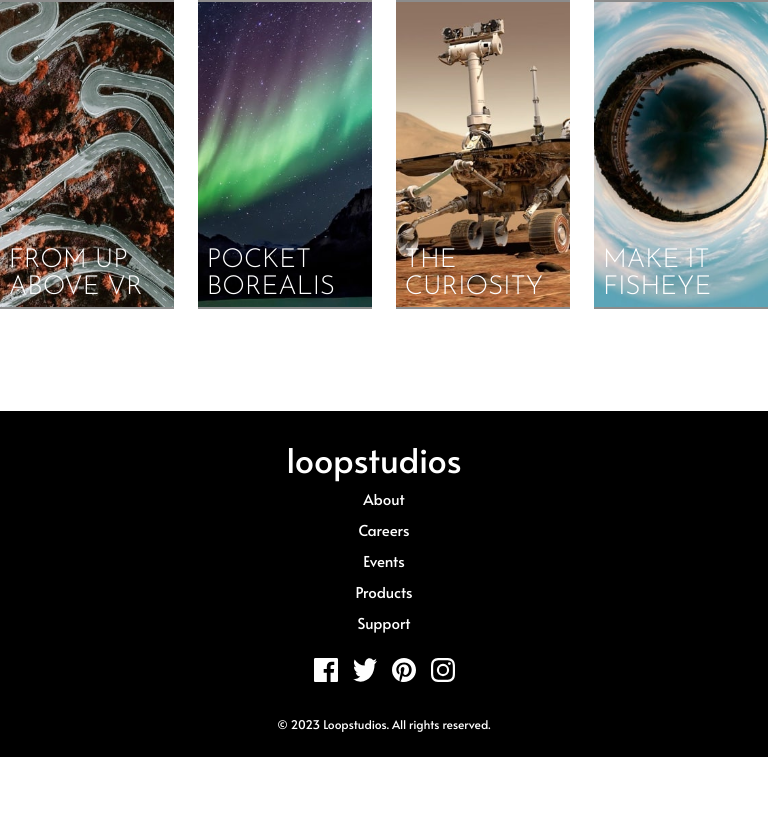
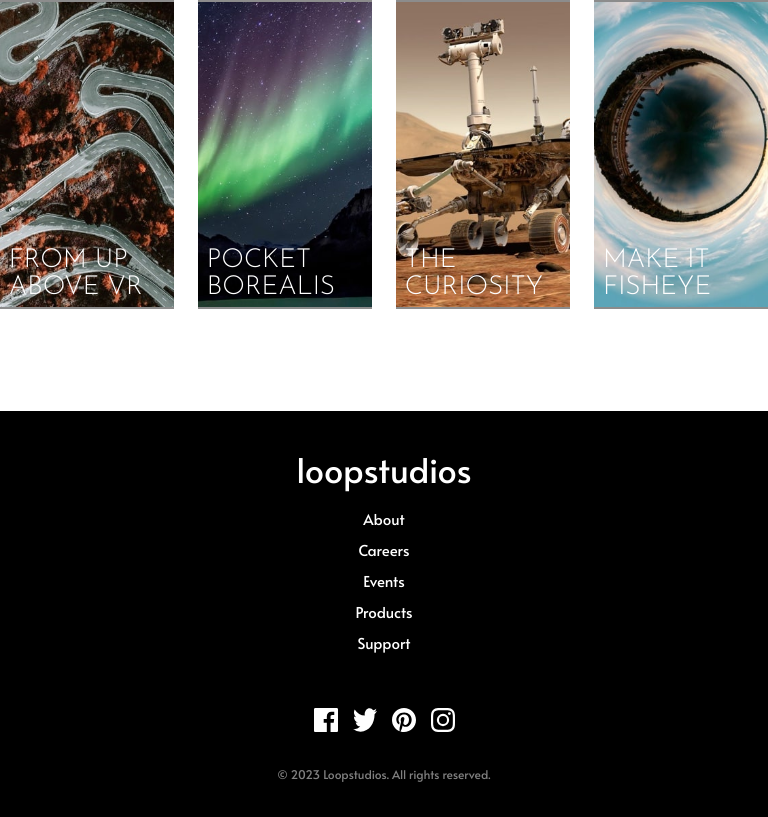
Before and after one commit to Hiceklent/Loop-Studios-LandingPage, a React (Vite) app: page / in a window 768 px wide. Shown: the part 1466-2283 px from the top of the page. Before the commit the page ends 2223 px from the top, so only its background shows below. Built offline with nearby package versions, Linux system fonts and the light colour scheme.

Commit message:
✅ [FINISH] improve-design

```diff
--- a/src/components/common/Footer/Footer.scss
+++ b/src/components/common/Footer/Footer.scss
@@ -18,12 +18,12 @@
     .logo {
       font-size: 34px;
       color: $-white;
-      margin-right: 20px;
+      /*margin-right: 20px;*/
     }
 
     .footer-nav {
 
-      /* margin-top: 20px;*/
+       margin: 0 0 20px;
       ul {
         list-style: none;
         display: flex;
@@ -101,9 +101,9 @@
     .footer-left {
       align-items: center;
 
-      /* .logo {
-        margin-bottom: 10px;
-      }*/
+      .logo {
+        margin: 10px ;
+      }
 
       .footer-nav ul {
         /*margin-top: 10px;*/
@@ -123,13 +123,15 @@
       text-align: center;
 
       .social-icons {
-        margin-bottom: 15px;
+        /*margin-bottom: 15px; */
         justify-content: center;
+        margin: 10px;
       }
 
       .footer-bottom {
-        margin-top: 15px;
+        margin: 10px;
         text-align: center;
+        color: grey;
       }
     }
   }
@@ -142,17 +144,15 @@
     align-items: center;*/
     padding: 25px 50px;
 
-    /*.logo {
-      font-size: $font-size-logo;
-      margin-bottom: 0;
-      font-size: 34px;
+    .logo {
+      margin: 0 0 20px;
+    }
+
+   /* .footer-nav ul {
+      /*gap: 30px;
+      margin: 0 0 20px;
+
     }*/
-
-    .footer-nav ul {
-      /*gap: 30px;*/
-      margin-bottom: 20px;
-
-    }
 
     .footer-right {
       /*gap: 20px;*/
@@ -167,6 +167,7 @@
       .footer-bottom {
         margin-top: 10px;
         text-align: center;
+        color: grey;
       }
     }
   }
```
